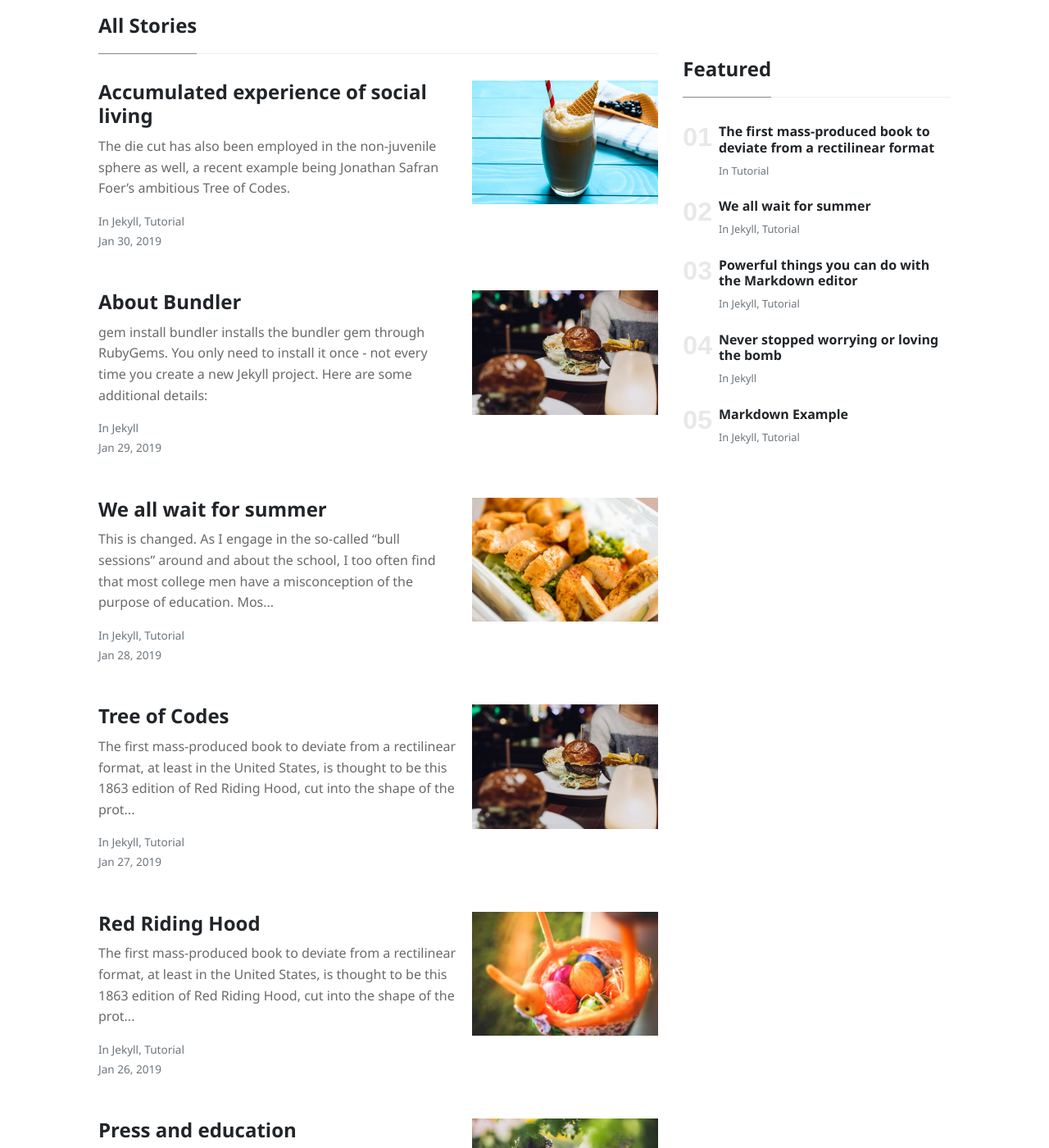
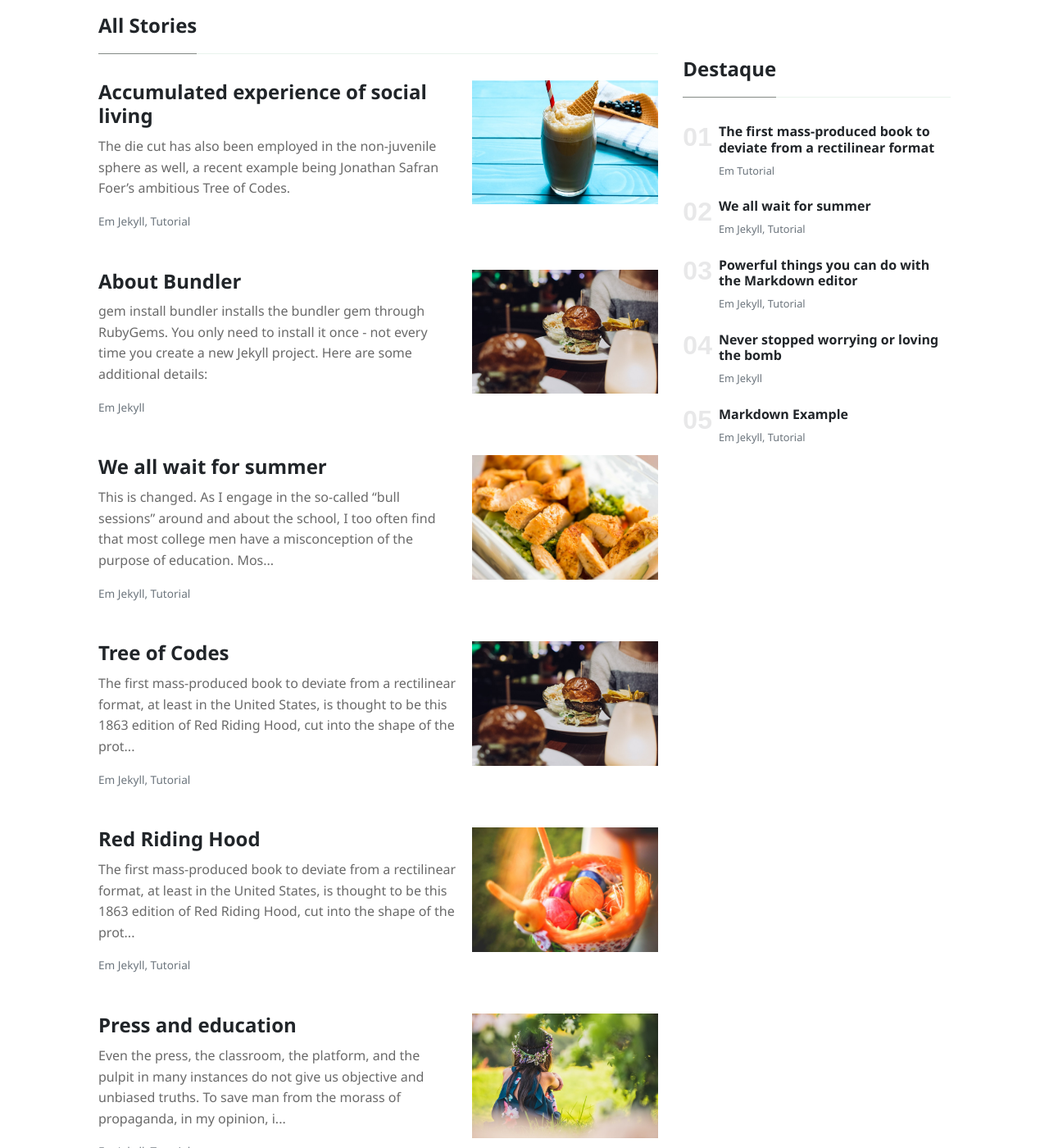
Before and after one commit to diogomatheus/diogomatheus.github.io, a Jekyll site: the page built from index.html, in a window 1280 px wide and 1400 px high, scrolled down 960 px. Shown: the whole window at 82% size. Built offline with Jekyll 4.4.1, drawn with Linux system fonts in a browser that asks for light colours; nearby versions of some CDN libraries; the list of posts is cut into pages by our own code.

```diff
--- a/_includes/comments.html
+++ b/_includes/comments.html
@@ -1,7 +1,5 @@
-<!--  Don't edit anything here. Set your disqus id in _config.yml -->
 <div id="comments" class="mt-5">
-    <div id="disqus_thread">
-    </div>
+  <div id="disqus_thread"></div>
   <script type="text/javascript">
     var disqus_shortname = '{{site.disqus}}';
     var disqus_developer = 0;
--- a/_includes/main-loop-card.html
+++ b/_includes/main-loop-card.html
@@ -7,7 +7,7 @@
 			{{ post.excerpt  | strip_html | strip_newlines | truncate: 186}}
 		</p>
 		<small class="d-block text-muted">
-			In
+			Em
 			<span class="catlist">
 				{% for category in post.categories %}
 				<a class="text-capitalize text-muted smoothscroll" href="{{site.baseurl}}/categories.html#{{ category | downcase }}">{{ category }}</a><span class="sep">, </span>
@@ -15,7 +15,7 @@
 			</span>
 		</small>
 		<small class="text-muted">
-			{{ post.date | date: '%b %d, %Y' }}
+      {{ page.date | date_to_string: "ordinal", "BR" }}
 		</small>
 	</div>
 	{% if post.image %}
--- a/_includes/sidebar-featured.html
+++ b/_includes/sidebar-featured.html
@@ -1,5 +1,5 @@
 <div class="sticky-top sticky-top-offset">
-    <h4 class="font-weight-bold spanborder"><span>Featured</span></h4>
+  <h4 class="font-weight-bold spanborder"><span>Destaque</span></h4>
   <ol class="list-featured">
     {% for post in site.tags.featured %}
     <li class="mb-4">
@@ -8,7 +8,8 @@
           <a href="{{site.baseurl}}{{ post.url }}" class="text-dark">{{ post.title }}</a>
         </h6>
         <span class="d-block text-muted">
-                    In <span class="catlist">
+          Em
+          <span class="catlist">
             {% for category in post.categories %}
             <a class="text-capitalize text-muted smoothscroll" href="{{site.baseurl}}/categories.html#{{ category | downcase }}">{{ category }}</a><span class="sep">, </span>
             {% endfor %}
--- a/_includes/tracking-footer.html
+++ /dev/null
@@ -1 +0,0 @@
-<!-- All this area goes before </body> closing tag -->
--- a/_includes/tracking-header.html
+++ /dev/null
@@ -1 +0,0 @@
-<!-- This goes before </head> closing tag, Google Analytics can be placed here -->
--- a/_layouts/default.html
+++ b/_layouts/default.html
@@ -25,8 +25,6 @@
 
         <!-- Jquery on header to make sure everything works, the rest of the scripts in footer for fast loading -->
         <script src="https://code.jquery.com/jquery-3.3.1.min.js" integrity="sha256-FgpCb/KJQlLNfOu91ta32o/NMZxltwRo8QtmkMRdAu8=" crossorigin="anonymous"></script>
-
-        {% include tracking-header.html %}
 
     </head>
 
@@ -89,8 +87,6 @@
             </div>
         </footer>
 
-        {% include tracking-footer.html %}
-
     </body>
 
 </html>
```
Also changed, not shown: other parts of _includes/comments.html (+1 -1 lines), _includes/sidebar.html (deleted, +0 -7 lines), _layouts/page-sidebar.html (deleted, +0 -23 lines), index.html (+3 -4 lines). Lines whose indentation alone changed are shown as unchanged.
